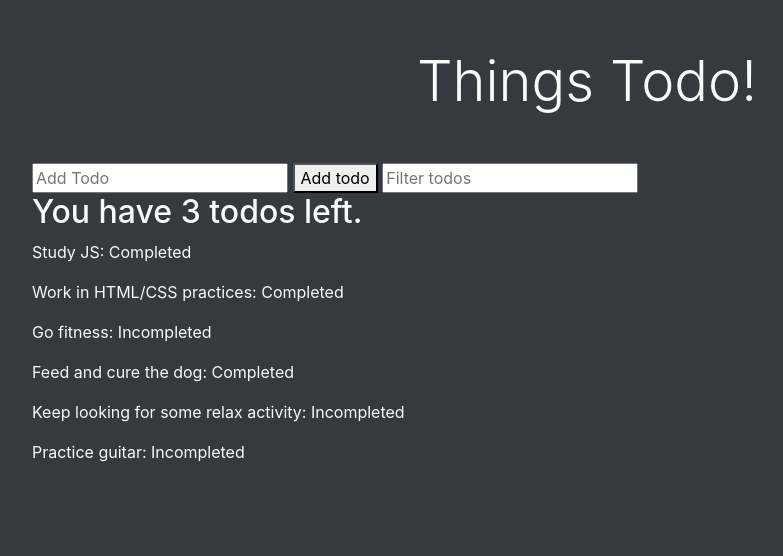
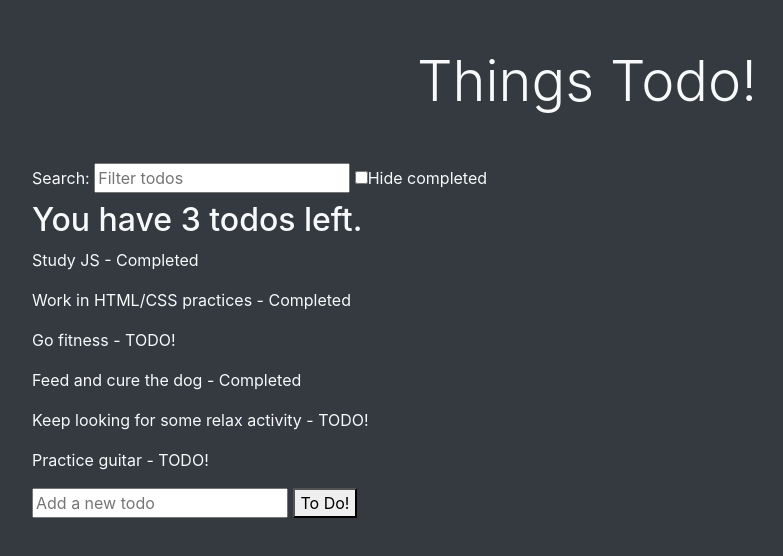
Before and after one commit to Patricio-Ra/todo-app, a plain HTML site: page index.html in a window 1280 px wide. Shown: the whole page, without its empty margins (53-836 px from the left). Drawn offline with nearby package versions, Linux system fonts and the light colour scheme.

Commit message:
some features

```diff
--- a/index.html
+++ b/index.html
@@ -9,10 +9,18 @@
 </head>
 <body class="container bg-dark text-light">
     <h1 class="display-4 text-center my-5">Things Todo!</h1>
-    <input id="new-todo" type="text" placeholder="Add Todo">
-    <button id="add-todo">Add todo</button>
-    <input id="filter-todos" type="text" placeholder="Filter todos">
+    <label>
+        Search: <input id="filter-todos" type="text" placeholder="Filter todos">
+    </label>
+    <label>
+        <input type="checkbox" id="hide-completed">Hide completed
+    </label>
     <div id="todos"></div>
+    <form id="new-todo-form">
+        <input type="text" name="newTodo" placeholder="Add a new todo">
+        <button>To Do!</button>
+    </form>
+
     <script src="https://code.jquery.com/jquery-3.3.1.slim.min.js"></script>
     <script src="https://cdnjs.cloudflare.com/ajax/libs/popper.js/1.14.7/umd/popper.min.js"></script>
     <script src="https://stackpath.bootstrapcdn.com/bootstrap/4.3.1/js/bootstrap.min.js"></script>
--- a/resources/js/todo-app.js
+++ b/resources/js/todo-app.js
@@ -1,49 +1,40 @@
 'use strict'
 
 const todos = [{
-  text: 'Study JS',
-  completed: true
+  'text': 'Study JS',
+  'completed': true
 }, {
-  text: 'Work in HTML/CSS practices',
-  completed: true
+  'text': 'Work in HTML/CSS practices',
+  'completed': true
 }, {
-  text: 'Go fitness',
-  completed: false
+  'text': 'Go fitness',
+  'completed': false
 }, {
-  text: 'Feed and cure the dog',
-  completed: true
+  'text': 'Feed and cure the dog',
+  'completed': true
 }, {
-  text: 'Keep looking for some relax activity',
-  completed: false
+  'text': 'Keep looking for some relax activity',
+  'completed': false
 }, {
-  text: 'Practice guitar',
-  completed: false
+  'text': 'Practice guitar',
+  'completed': false
 }];
 
 const filters = {
-  searchText: ''
-}
-
-
-// Add Todo input.
-document.querySelector('#new-todo').addEventListener('input', (e) => console.log(e.target.value));
-
-document.querySelector('#add-todo').addEventListener('click', (e) => console.log('TODO added!'));
-
-
-// Filter Todos Input.
-document.querySelector('#filter-todos').addEventListener('input', (e) => {
-  filters.searchText = e.target.value;
-  renderTodos(todos, filters);
-})
+  'searchText': '',
+  'hideCompleted': false
+};
 
 
 // Render Todos & Todos left.
 const renderTodos = function (todos, filters) {
-  // Todos.
-  const filteredTodos = todos.filter(todo => {
-    return todo.text.toLowerCase().includes(filters.searchText.toLowerCase());
-  });
+
+  // Todos list.
+    const filteredTodos = todos.filter(todo => {
+      const textFiltering = todo.text.toLowerCase().includes(filters.searchText.toLowerCase());
+      const completedFiltering = !filters.hideCompleted || !todo.completed;
+      return textFiltering && completedFiltering;
+    });
 
   // Clean the container.
   document.querySelector('#todos').innerHTML = '';
@@ -58,21 +49,42 @@ const renderTodos = function (todos, filters) {
   summary.textContent = `You have ${incompletedTodos.length} todos left.`;
   document.querySelector('#todos').appendChild(summary);
 
-  // Render Todos.
+  // Render Todos list.
   filteredTodos.forEach(todo => {
     let todoElement = document.createElement('p');
-    todoElement.textContent = `${todo.text}: ${todo.completed ? 'Completed' : 'Incompleted'}`;
+    todoElement.textContent = `${todo.text} -  ${todo.completed ? 'Completed' : 'TODO!'}`;
     document.querySelector('#todos').appendChild(todoElement);
   });
-}
+
+};
+
+
+// Filter Todos Inputs.
+document.querySelector('#filter-todos').addEventListener('input', e => {
+  filters.searchText = e.target.value;
+  renderTodos(todos, filters);
+});
+
+document.querySelector('#hide-completed').addEventListener('change', e => {
+  filters.hideCompleted = e.target.checked;
+  renderTodos(todos, filters);
+});
+
+
+// New todo form.
+document.querySelector('#new-todo-form').addEventListener('submit', e => {
+  e.preventDefault();
+  const newTodo = {
+    text: e.target.elements.newTodo.value,
+    completed: false
+  };
+  todos.push(newTodo);
+  e.target.elements.newTodo.value = '';
+  renderTodos(todos, filters);
+});
+
 
 renderTodos(todos, filters);
-
-
-// let incompletedTodosNum = 0;
-// const incompletedTodos = todos.forEach(todo => {
-//   !todo.completed ? incompletedTodosNum += 1 : incompletedTodosNum += 0;
-// });
 
 
 
@@ -86,10 +98,10 @@ renderTodos(todos, filters);
 
 
 
-
-
-
-
+// let incompletedTodosNum = 0;
+// const incompletedTodos = todos.forEach(todo => {
+//   !todo.completed ? incompletedTodosNum += 1 : incompletedTodosNum += 0;
+// });
 
 // const todos2 = document.querySelectorAll('p');
 
@@ -102,3 +114,7 @@ renderTodos(todos, filters);
 // };
 
 // filterPs(todos2, 'the');
+
+// // Add Todo input.
+// document.querySelector('#new-todo').addEventListener('input', (e) => console.log(e.target.value));
+// document.querySelector('#add-todo').addEventListener('click', (e) => console.log('TODO added!'));
```
